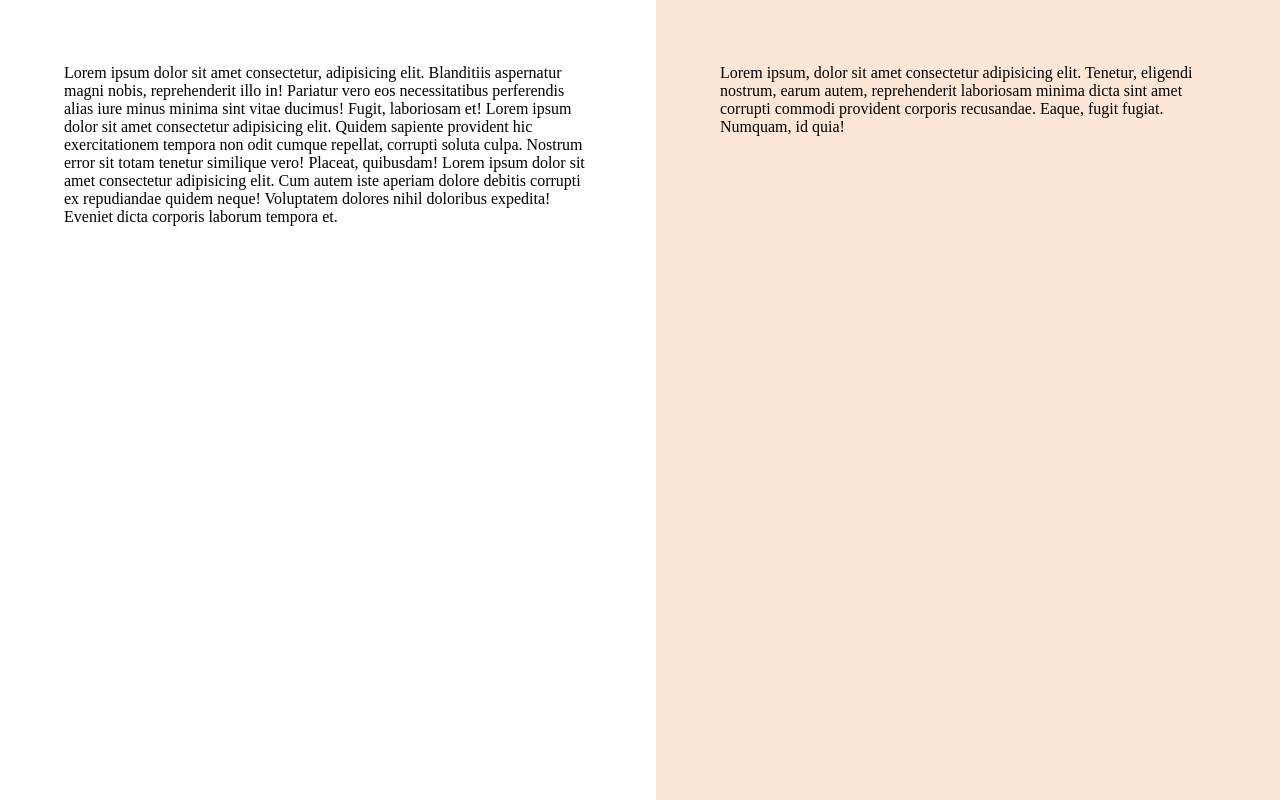
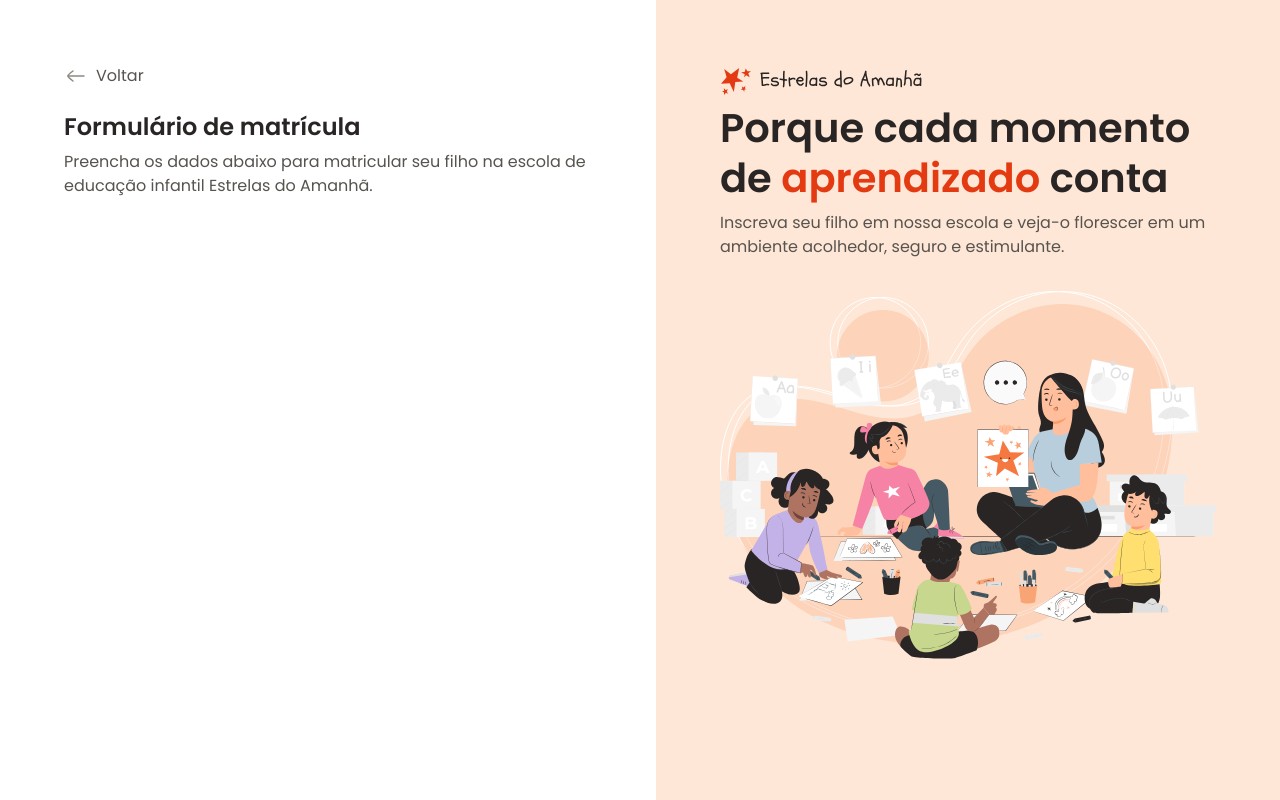
Before and after one commit to PedroJGC/Formulario-De-Matricula, a website: page index.html in a window 1280 px wide. Drawn offline with Linux system fonts and the light colour scheme.

Commit message:
Aside content and initial content of main

```diff
--- a/index.html
+++ b/index.html
@@ -16,22 +16,34 @@
     <div id="app">
       <main>
         <div class="main-container">
-          Lorem ipsum dolor sit amet consectetur, adipisicing elit. Blanditiis aspernatur magni
-          nobis, reprehenderit illo in! Pariatur vero eos necessitatibus perferendis alias iure
-          minus minima sint vitae ducimus! Fugit, laboriosam et! Lorem ipsum dolor sit amet
-          consectetur adipisicing elit. Quidem sapiente provident hic exercitationem tempora non
-          odit cumque repellat, corrupti soluta culpa. Nostrum error sit totam tenetur similique
-          vero! Placeat, quibusdam! Lorem ipsum dolor sit amet consectetur adipisicing elit. Cum
-          autem iste aperiam dolore debitis corrupti ex repudiandae quidem neque! Voluptatem dolores
-          nihil doloribus expedita! Eveniet dicta corporis laborum tempora et.
+          <div class="back">
+            <img src="assets/icons/arrow-left-02.svg" alt="Ícone de voltar" />
+            <span>Voltar</span>
+          </div>
+
+          <h1>Formulário de matrícula</h1>
+          <p>
+            Preencha os dados abaixo para matricular seu filho na escola de educação infantil
+            Estrelas do Amanhã.
+          </p>
         </div>
       </main>
 
       <aside>
         <div class="aside-container">
-          Lorem ipsum, dolor sit amet consectetur adipisicing elit. Tenetur, eligendi nostrum, earum
-          autem, reprehenderit laboriosam minima dicta sint amet corrupti commodi provident corporis
-          recusandae. Eaque, fugit fugiat. Numquam, id quia!
+          <header>
+            <img src="assets/logo.svg" alt="Logo Estrelas do Amanhã" />
+            <h2>Porque cada momento de <span>aprendizado</span> conta</h2>
+            <p>
+              Inscreva seu filho em nossa escola e veja-o florescer em um ambiente acolhedor, seguro
+              e estimulante.
+            </p>
+          </header>
+
+          <img
+            src="assets/Illustration.svg"
+            alt="Ilustração de uma professora com crianças prestando atenção"
+          />
         </div>
       </aside>
     </div>
--- a/styles/global.css
+++ b/styles/global.css
@@ -24,4 +24,17 @@
 
 body {
   overflow: hidden;
+
+  font: var(--text);
+  color: var(--text-secondary);
 }
+
+h1,
+h2 {
+  color: var(--text-primary);
+}
+
+img {
+  max-width: 100%;
+  height: auto;
+}
--- a/styles/layout.css
+++ b/styles/layout.css
@@ -16,6 +16,18 @@ main {
     max-width: 33rem;
     margin-left: auto;
   }
+
+  & .back {
+    display: flex;
+    align-items: center;
+    gap: 0.5rem;
+    margin-bottom: 1.5rem;
+  }
+
+  & h1 {
+    font: 600 1.5rem/1.25 var(--font-family);
+    margin-bottom: 0.5rem;
+  }
 }
 
 aside {
@@ -24,5 +36,17 @@ aside {
 
   & .aside-container {
     max-width: 31rem;
+
+    & > img {
+      margin-top: 2rem;
+    }
+  }
+
+  & h2 {
+    font: 600 2.5rem/1.25 var(--font-family);
+    margin-bottom: 0.5rem;
+    & span {
+      color: var(--text-highlight);
+    }
   }
 }
```
